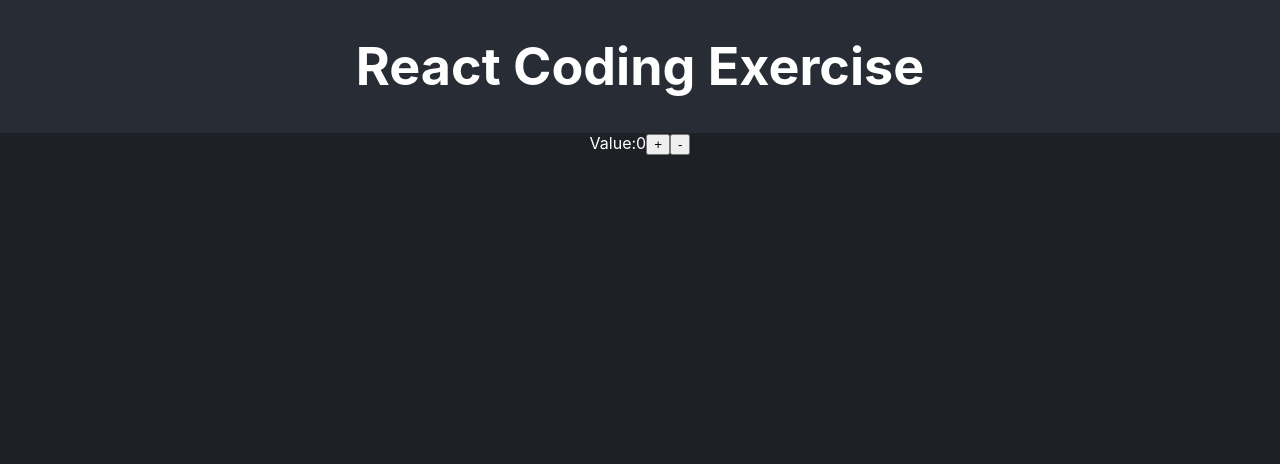
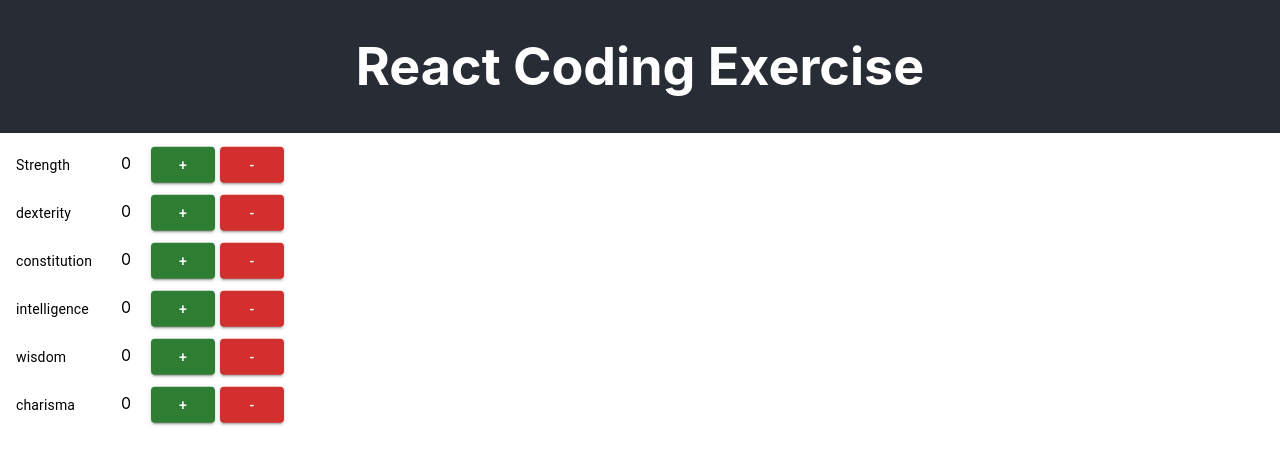
Before and after one commit to HandsomeCoder/recruiting-webapp-character, a React (Create React App) app: page / in a window 1280 px wide. Shown: the top 464 px of the page. Built offline with nearby package versions, Linux system fonts and the light colour scheme.

Commit message:
- Setup - Attributes incremented/decremented independently

```diff
--- a/package.json
+++ b/package.json
@@ -3,12 +3,18 @@
   "version": "0.1.0",
   "private": true,
   "dependencies": {
+    "@emotion/react": "^11.10.6",
+    "@emotion/styled": "^11.10.6",
+    "@mui/material": "^5.12.1",
+    "@reduxjs/toolkit": "^1.9.5",
     "@testing-library/jest-dom": "^5.16.5",
     "@testing-library/react": "^13.4.0",
     "@testing-library/user-event": "^13.5.0",
     "react": "^18.2.0",
     "react-dom": "^18.2.0",
+    "react-redux": "^8.0.5",
     "react-scripts": "5.0.1",
+    "redux-logger": "^3.0.6",
     "web-vitals": "^2.1.4"
   },
   "scripts": {
--- a/src/App.js
+++ b/src/App.js
@@ -1,24 +1,20 @@
-import { useState } from 'react';
+import { Provider } from "react-redux";
 import './App.css';
+import { store } from './store';
 import { ATTRIBUTE_LIST, CLASS_LIST, SKILL_LIST } from './consts.js';
+import WebappCharacter from './pages/WebappCharacter';
 
 
 function App() {
-  const [num, setNum] = useState(0);
   return (
+    <Provider store={store}>
     <div className="App">
       <header className="App-header">
         <h1>React Coding Exercise</h1>
       </header>
-      <section className="App-section">
-        <div>
-          Value:
-          {num}
-          <button>+</button>
-          <button>-</button>
-        </div>
-      </section>
+      <WebappCharacter />
     </div>
+    </Provider>
   );
 }
 
--- /dev/null
+++ b/src/components/attributes/attributesSlice.js
@@ -0,0 +1,57 @@
+import { createSlice, current } from "@reduxjs/toolkit";
+
+const initialState = {
+  strength: {
+    label: "Strength",
+    value: 0,
+  },
+  dexterity: {
+    label: "dexterity",
+    value: 0,
+  },
+  constitution: {
+    label: "constitution",
+    value: 0,
+  },
+  intelligence: {
+    label: "intelligence",
+    value: 0,
+  },
+  wisdom: {
+    label: "wisdom",
+    value: 0,
+  },
+  charisma: {
+    label: "charisma",
+    value: 0,
+  },
+};
+
+export const attributeSlice = createSlice({
+  name: "attributes",
+  initialState,
+  reducers: {
+    incrementAttribute: (state, action) => {
+      const { key } = action.payload;
+
+      if (!state[key]) {
+        return;
+      }
+
+      state[key].value = current(state)[key].value + 1;
+    },
+    decrementAttribute: (state, action) => {
+      const { key } = action.payload;
+
+      if (!state[key]) {
+        return;
+      }
+
+      state[key].value = current(state)[key].value - 1;
+    },
+  },
+});
+
+export const { incrementAttribute, decrementAttribute } = attributeSlice.actions;
+
+export default attributeSlice.reducer;
--- /dev/null
+++ b/src/pages/WebappCharacter.js
@@ -0,0 +1,53 @@
+import * as React from "react";
+import List from "@mui/material/List";
+import ListItem from "@mui/material/ListItem";
+import Button from "@mui/material/Button";
+import ListItemText from "@mui/material/ListItemText";
+import { useDispatch, useSelector } from "react-redux";
+import {
+  decrementAttribute,
+  incrementAttribute,
+} from "../components/attributes/attributesSlice";
+import { Typography } from "@mui/material";
+
+export default function WebappCharacter() {
+  const dispatch = useDispatch();
+  const attributes = useSelector((state) => state.attributes);
+
+  return (
+    <List dense sx={{ width: "100%", maxWidth: 300 }}>
+      {Object.entries(attributes).map(([key, value]) => {
+        return (
+          <ListItem
+            sx={{ paddingY: "10px" }}
+            key={key}
+            secondaryAction={
+              <>
+                <Typography variant="p" sx={{paddingX: "20px"}}>
+                    {value.value}
+                </Typography>
+                <Button
+                  variant="contained"
+                  color="success"
+                  onClick={() => dispatch(incrementAttribute({ key }))}
+                >
+                  +
+                </Button>
+                <Button
+                  sx={{ marginLeft: "5px" }}
+                  variant="contained"
+                  color="error"
+                  onClick={() => dispatch(decrementAttribute({ key }))}
+                >
+                  -
+                </Button>
+              </>
+            }
+          >
+            <ListItemText id={key} primary={value.label} />
+          </ListItem>
+        );
+      })}
+    </List>
+  );
+}
--- /dev/null
+++ b/src/store/index.js
@@ -0,0 +1,11 @@
+import { configureStore } from "@reduxjs/toolkit";
+
+import logger from "redux-logger";
+import attributeReducer from "../components/attributes/attributesSlice";
+
+export const store = configureStore({
+  reducer: {
+    attributes: attributeReducer,
+  },
+  middleware: (getDefaultMiddleware) => getDefaultMiddleware().concat(logger),
+});
```
Also changed, not shown: 1 other file (tests, documents, lock files or other folders).
